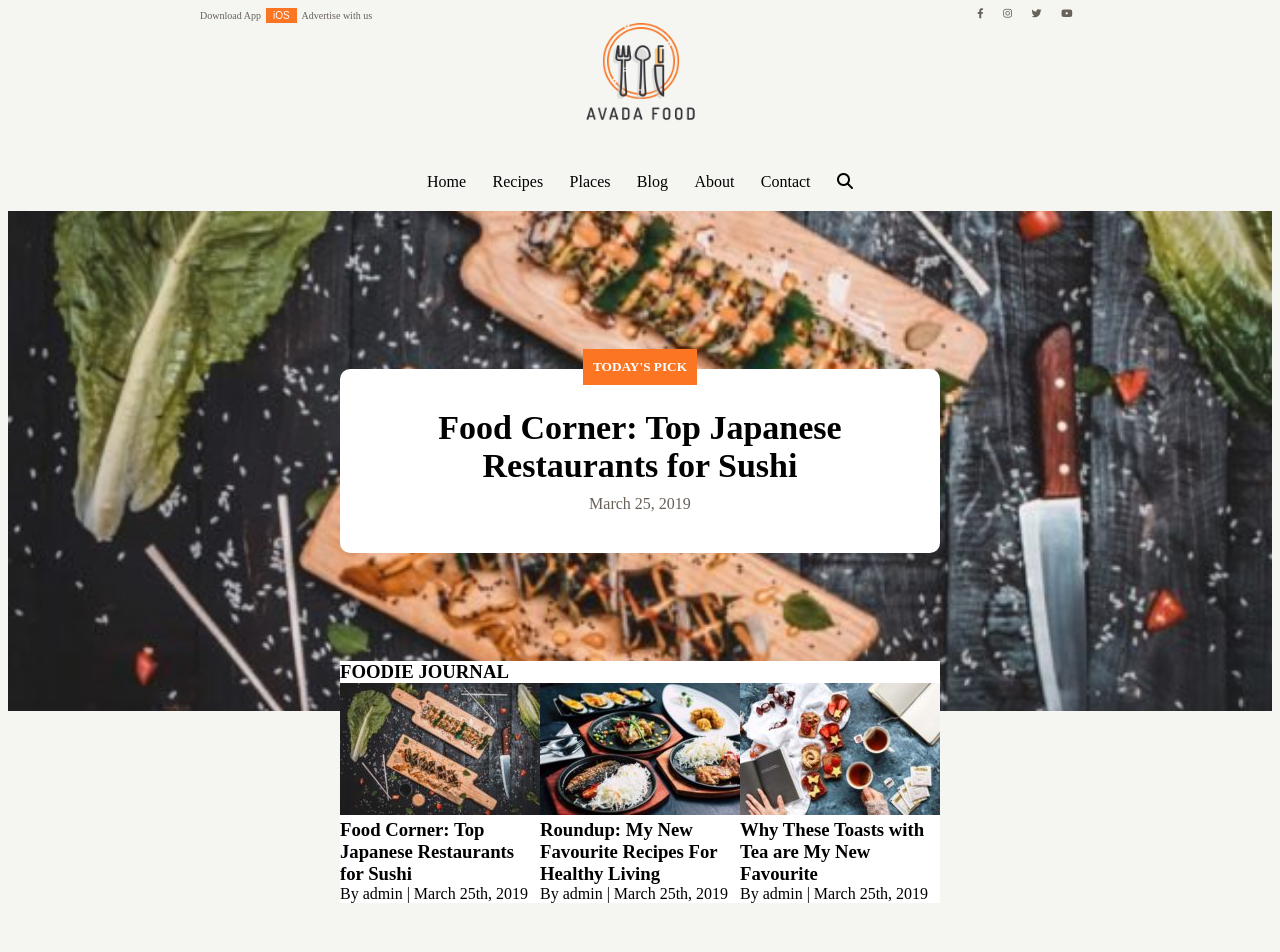
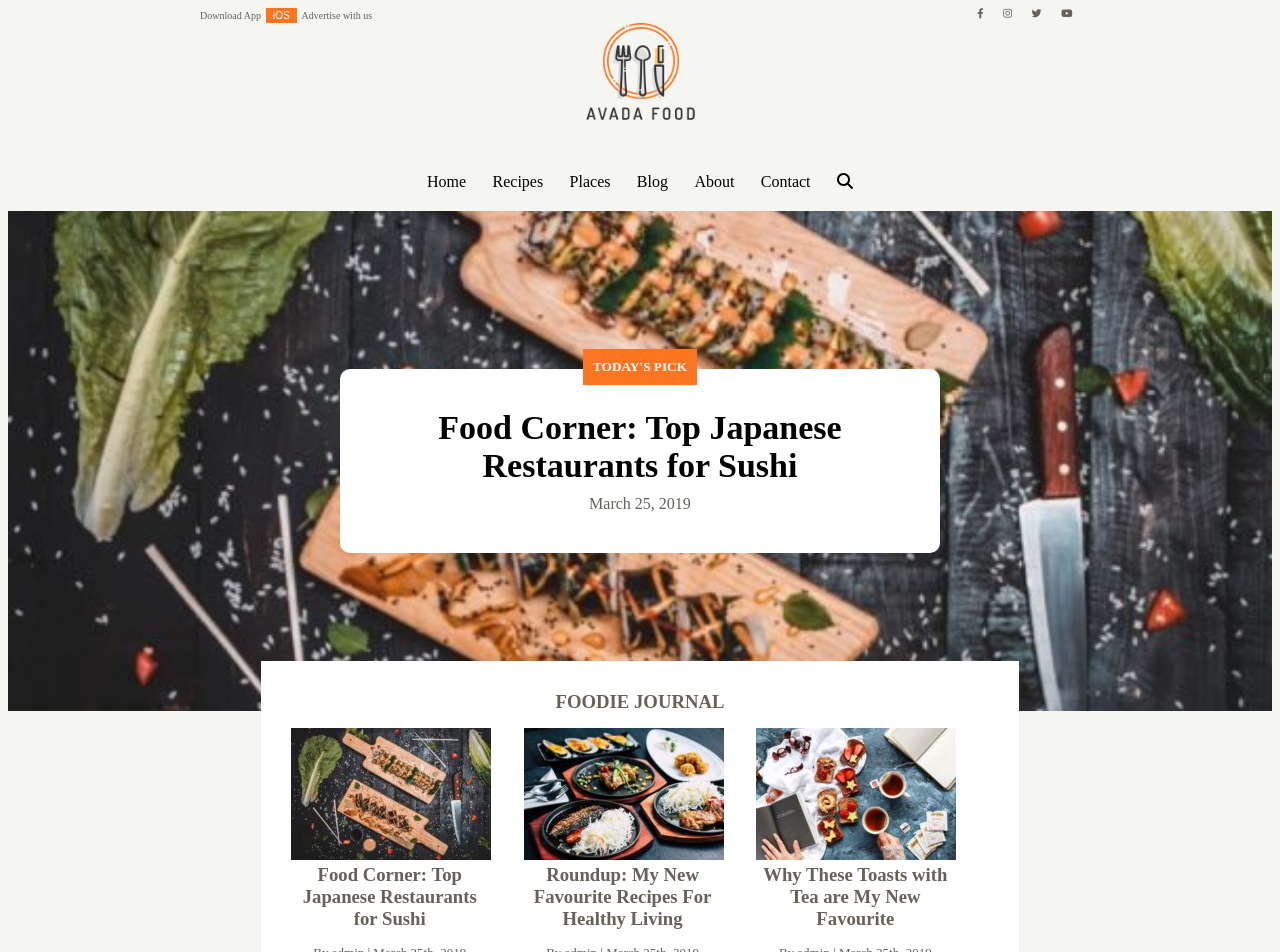
Before and after one commit to FRAALES/proj-html-vuejs, a Vue app: page / in a window 1280 px wide. Shown: the top 952 px of the page. Built offline with nearby package versions, Linux system fonts and the light colour scheme.

Commit message:
FoodCorner finito

```diff
--- a/src/components/FoodCorner.vue
+++ b/src/components/FoodCorner.vue
@@ -137,13 +137,34 @@
 // Qui inizia il css del cards-container
 
 .box-bianco {
-    width: 80%;
-    max-width: 600px;
-    margin: -50px auto 50px;
+    width: 60%;
+    margin: -50px auto 100px;
     background-color: white;
+    padding: 30px;
+
+    h3 {
+        text-align: center;
+        margin: 0 auto 15px;
+        color: $grigioscuro;
+    }
 }
 
 .cards-container {
     display: flex;
 }
+
+.card {
+    width: calc(100% / 3);
+
+
+    .didascalia {
+        text-align: center;
+        max-width: 85%;
+    }
+
+    .signature-didascalia {
+        font-size: 13px;
+        color: $grigioscuro;
+    }
+}
 </style>
```
